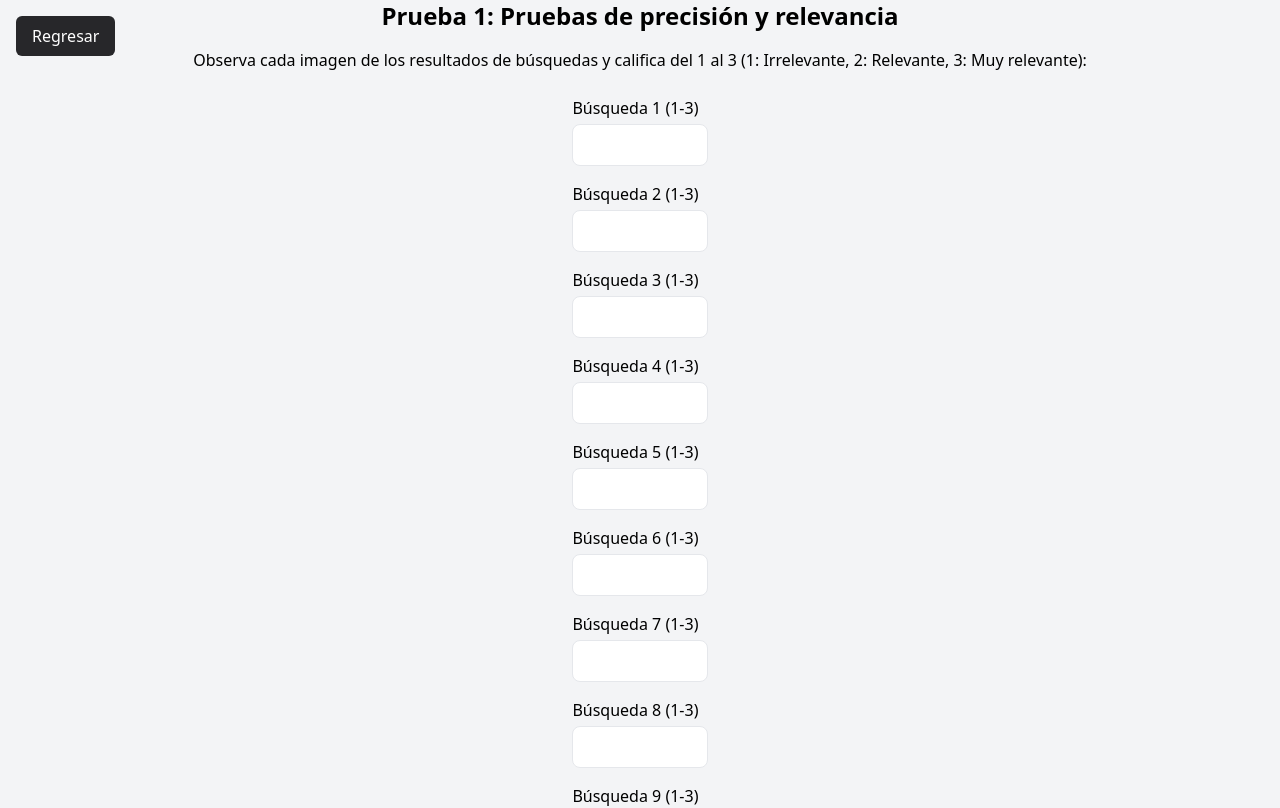
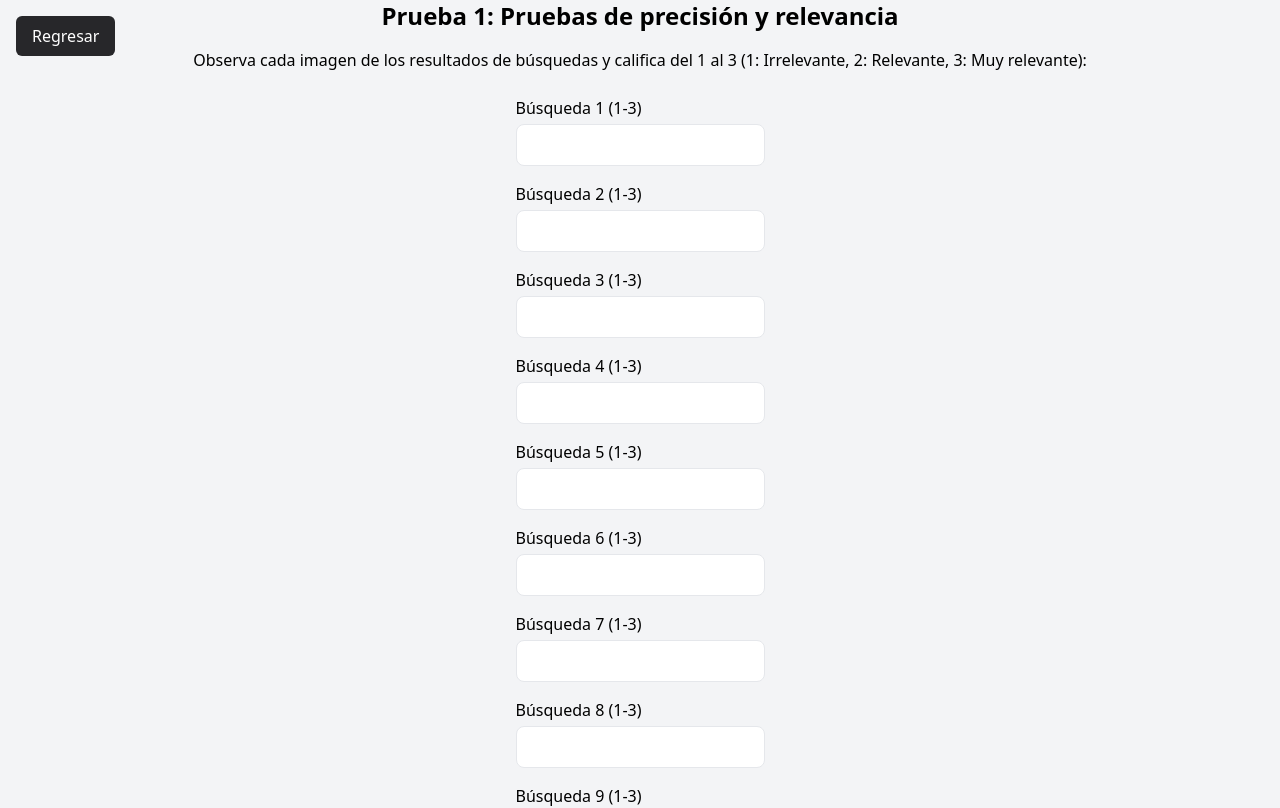
Before and after one commit to cesar3318123/ecommerce_web, a React (Create React App) app: page /prueba1 in a window 1280 px wide. Shown: the top 808 px of the page. Built offline with nearby package versions, Linux system fonts and the light colour scheme.

Commit message:
Mis nuevos cambios

```diff
--- a/src/instructions.jsx
+++ b/src/instructions.jsx
@@ -125,12 +125,16 @@ const [formData, setFormData] = useState({
               Búsqueda {i + 1} (1-3)
             </label>
             <input
-              type="number"
+              type="text" // <-- cambiar a text
               name={`busqueda${i + 1}`}
-              min="1"
-              max="3"
               value={formData[`busqueda${i + 1}`]}
-              onChange={handleChange}
+              onChange={(e) => {
+              const val = e.target.value;
+              // Solo aceptar un dígito entre 1 y 3
+              if (/^[1-3]?$/.test(val)) {
+                handleChange(e);
+               }
+              }}
               className="w-full border rounded-lg p-2 focus:ring focus:ring-blue-300"
               required
             />
--- a/src/profile.jsx
+++ b/src/profile.jsx
@@ -45,7 +45,7 @@ function Profile() {
         fetch(`https://ecommercebackend-production-8245.up.railway.app/api/cartGet/${userId}`)
           .then((res) => {
             if (!res.ok) {
-              throw new Error("No se pudieron obtener los productos");
+              throw new Error("No tienes productos agregados en tu carrito");
             }
             return res.json();
           })
```
